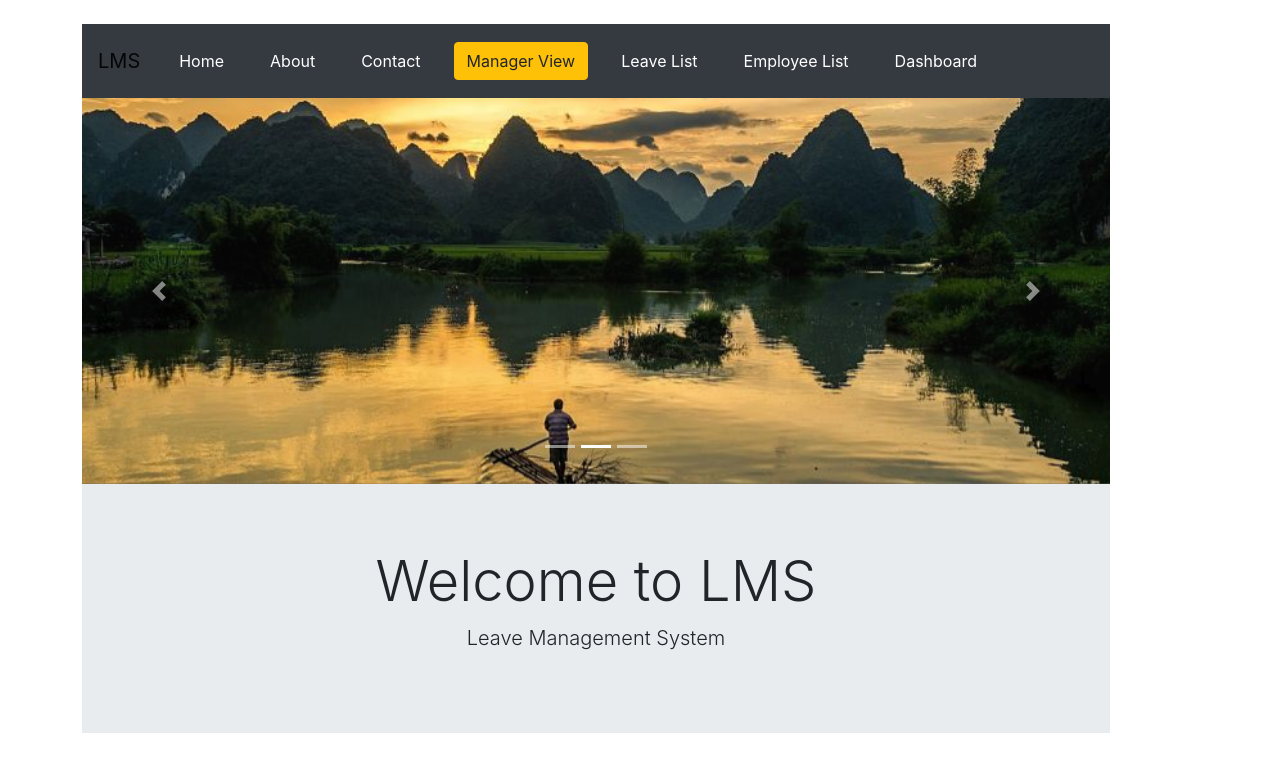
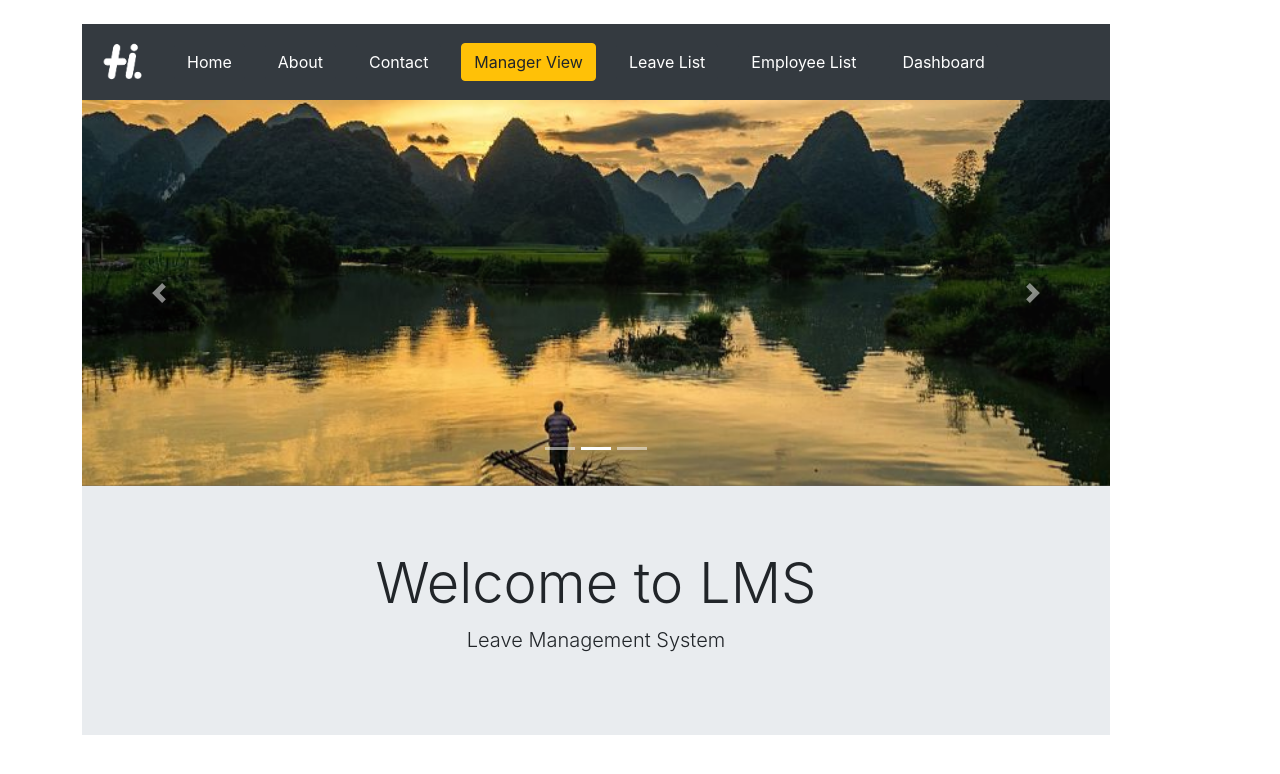
Before and after one commit to rahul3355/projectDemoHexa1, a React (Create React App) app: page / in a window 1280 px wide. Shown: the top 774 px of the page. Built offline with nearby package versions, Linux system fonts and the light colour scheme.

Commit message:
hexLogo2

```diff
--- a/src/Component/Layout.css
+++ b/src/Component/Layout.css
@@ -1,4 +1,5 @@
 Link, button, Button {
+
     padding: 10px;
     margin: 10px;
 }
--- a/src/Component/Layout.js
+++ b/src/Component/Layout.js
@@ -2,6 +2,7 @@ import { ReactDOM } from 'react';
 import { Outlet, Link } from 'react-router-dom';
 import '../../node_modules/bootstrap/dist/css/bootstrap.min.css';
 import './Layout.css';
+import hexLogo from './../images/hexLogo2.png'
 
 const Layout = () => {
     return (
@@ -36,18 +37,19 @@ const Layout = () => {
         </nav> */}
 
             <br />
-            <nav class="navbar navbar-expand-lg navbar-light bg-dark">
+            <nav class="navbar navbar-expand-lg navbar-dark bg-dark">
 
 
 
                 <div class="collapse navbar-collapse" id="navbarSupportedContent navv">
 
-                <div class="navbar-header">
-      <a class="navbar-brand" href="Home">LMS</a>
-    </div>
+                    <a class="navbar-brand" href="#">
+                        <img src={hexLogo} width="50" height="50" class="d-inline-block align-top" alt=""/>
+
+                    </a>
                     <ul class="navbar-nav mr-auto nvv2">
                         <Link to="/Home">
-                            <button class="btn btn-dark">Home</button>
+                            <button class="btn btn-dark homeButton">Home</button>
                         </Link>
                         <Link to="/About">
                             <button class="btn btn-dark">About</button>
```
Also changed, not shown: src/images/hexLogo.png (added), src/images/hexLogo2.png (added).
